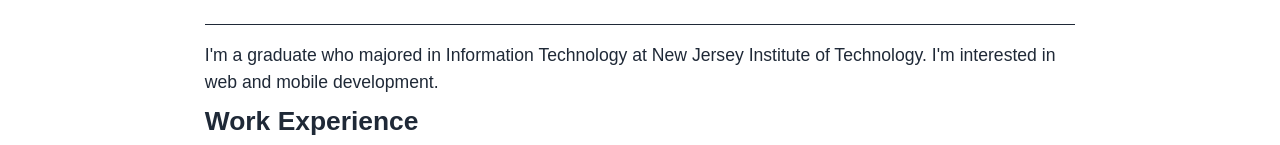
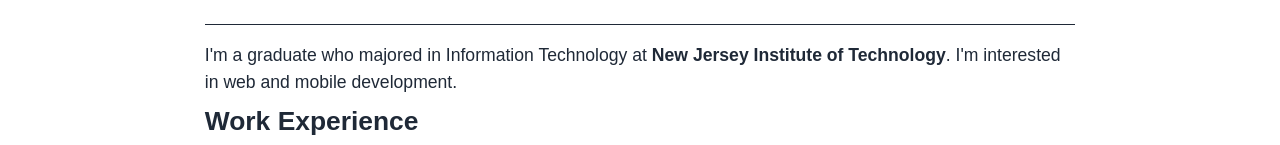
Before and after one commit to sagedemage/PersonalWebsite, an Astro site: page / in a window 1280 px wide. Shown: the part 328-473 px from the top of the page. Built offline with nearby package versions, Linux system fonts and the light colour scheme; Astro itself is replaced by a stand-in of ours.

Commit message:
bolded the college I went to

```diff
--- a/src/pages/index.astro
+++ b/src/pages/index.astro
@@ -72,8 +72,8 @@
   </div>
   <div class="mb-4"><hr /></div>
   <p id="about-me">
-    I'm a graduate who majored in Information Technology at New Jersey Institute
-    of Technology. I'm interested in web and mobile development.
+    I'm a graduate who majored in Information Technology at <b>New Jersey Institute
+    of Technology</b>. I'm interested in web and mobile development.
   </p>
 
   <!-- Work Experience -->
```
